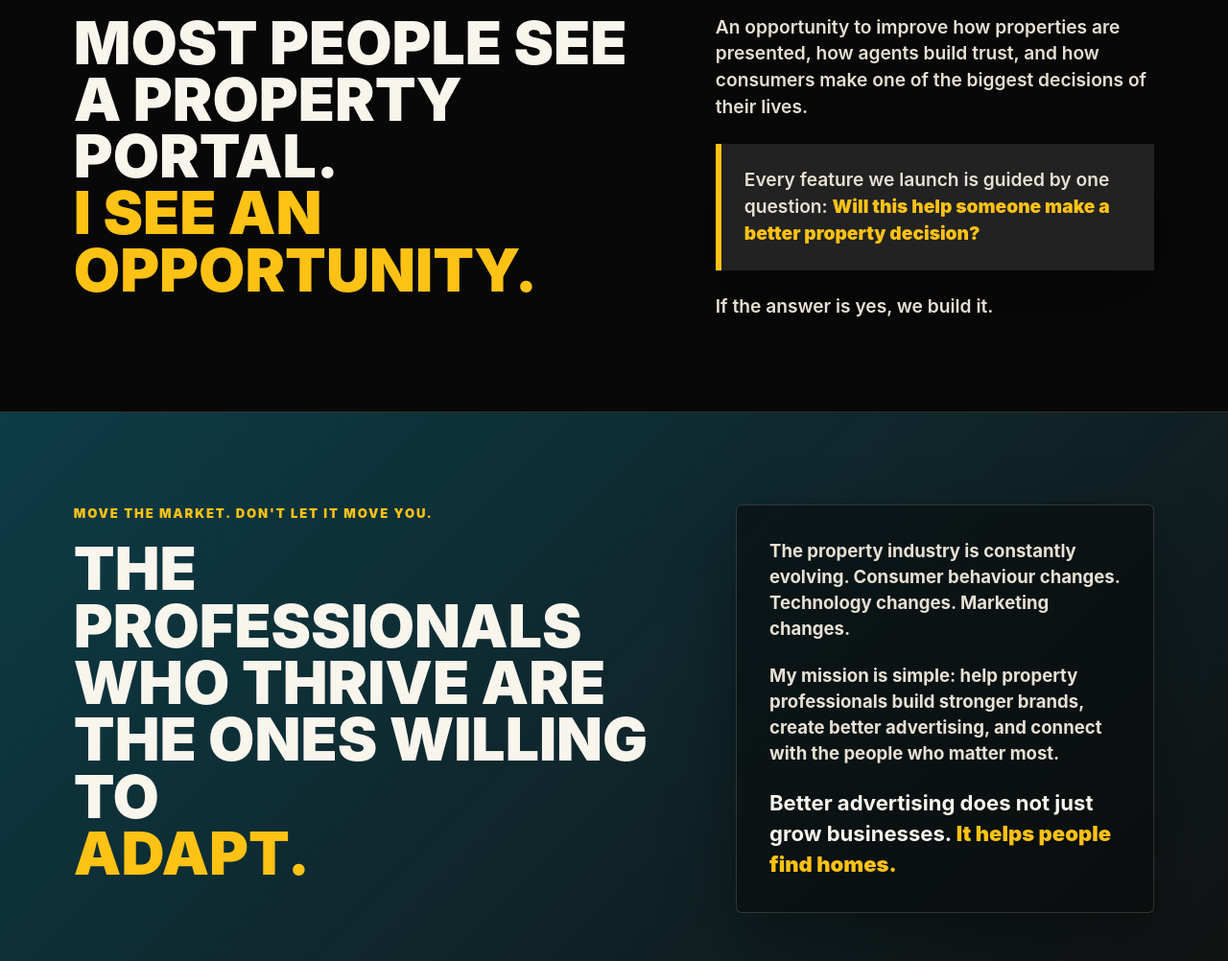
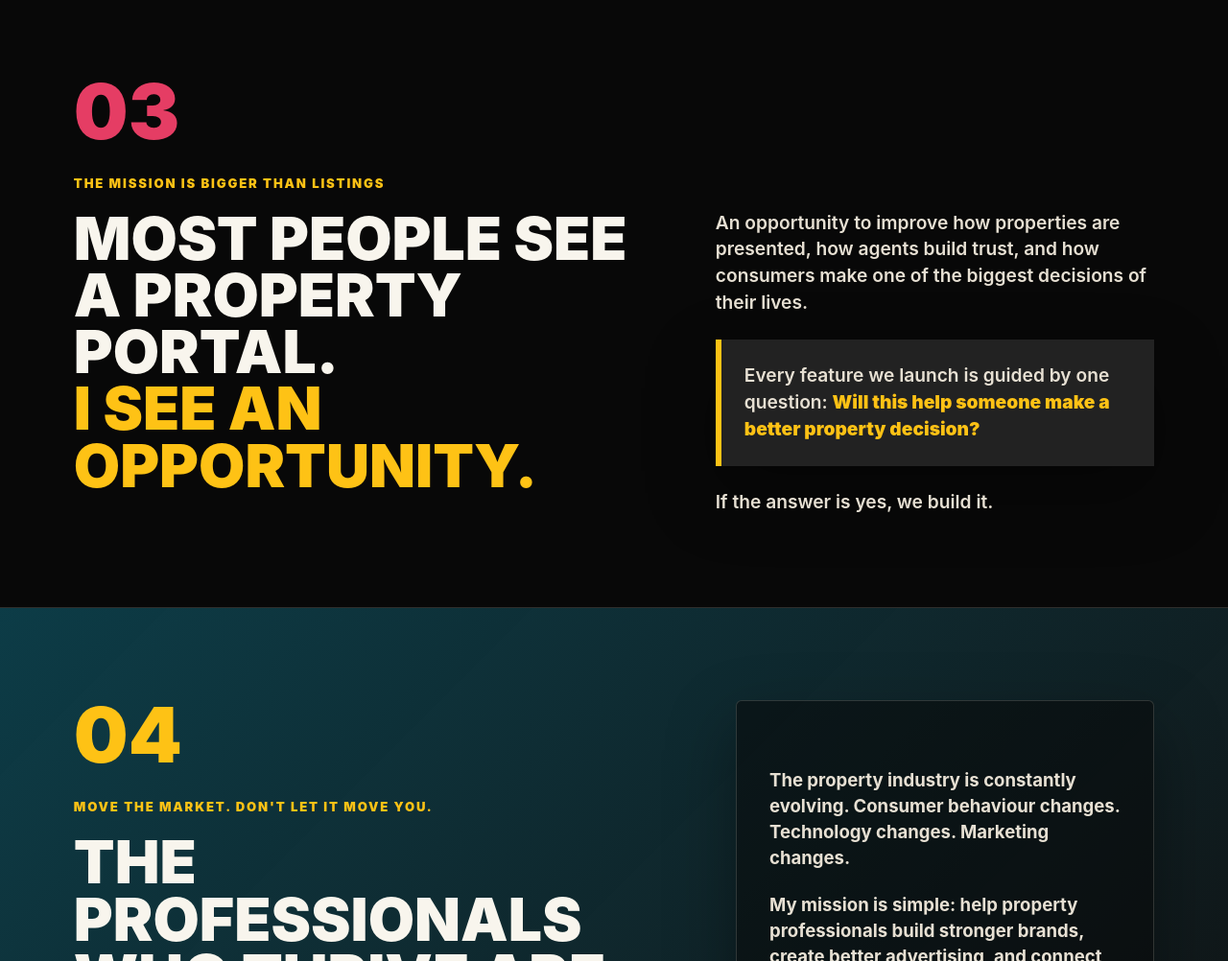
Before and after one commit to wkwangtai/demo-agent, a website: page index.html in a window 1280 px wide. Shown: the part 2562-3564 px from the top of the page at 96% size. Drawn offline with Linux system fonts and the light colour scheme.

Commit message:
Add numbered narrative sections

```diff
--- a/index.html
+++ b/index.html
@@ -59,6 +59,7 @@
       </section>
 
       <section class="story-section light-band why-section" aria-labelledby="why-title">
+        <div class="section-number section-number-light">02</div>
         <p class="section-kicker">Why I Started NEXTSIX</p>
         <div class="story-grid">
           <h2 id="why-title">
@@ -91,6 +92,7 @@
       </figure>
 
       <section class="story-section dark-band" aria-labelledby="mission-title">
+        <div class="section-number section-number-dark">03</div>
         <p class="section-kicker">The Mission Is Bigger Than Listings</p>
         <div class="story-grid">
           <h2 id="mission-title">
@@ -113,6 +115,7 @@
 
       <section class="market-section" aria-labelledby="market-title">
         <div class="market-copy">
+          <div class="section-number section-number-market">04</div>
           <p class="section-kicker">Move The Market. Don't Let It Move You.</p>
           <h2 id="market-title">
             The professionals who thrive are the ones willing to
--- a/styles.css
+++ b/styles.css
@@ -229,6 +229,25 @@ mark {
   font-size: 5rem;
   line-height: 0.9;
   font-weight: 950;
+}
+
+.section-number {
+  margin-bottom: 30px;
+  font-size: 5rem;
+  line-height: 0.9;
+  font-weight: 950;
+}
+
+.section-number-light {
+  color: var(--orange-light);
+}
+
+.section-number-dark {
+  color: var(--pink);
+}
+
+.section-number-market {
+  color: var(--orange-dark);
 }
 
 .statement-copy h2,
@@ -470,6 +489,11 @@ mark {
     font-size: 3.4rem;
   }
 
+  .section-number {
+    margin-bottom: 22px;
+    font-size: 3.4rem;
+  }
+
   .statement-copy h2,
   .story-grid h2,
   .market-copy h2,
```
